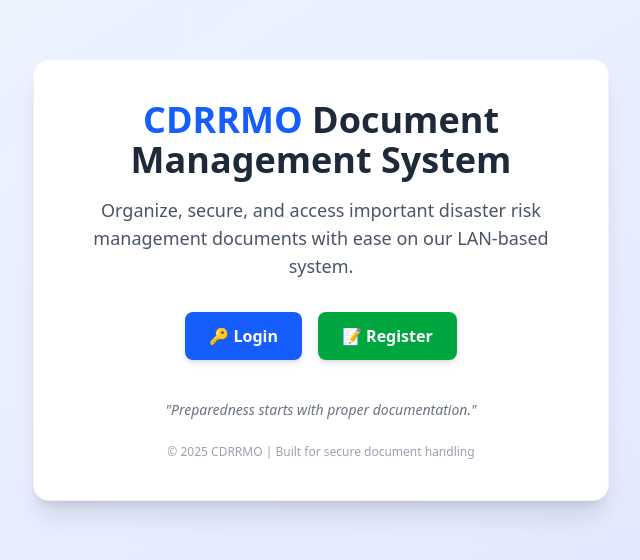
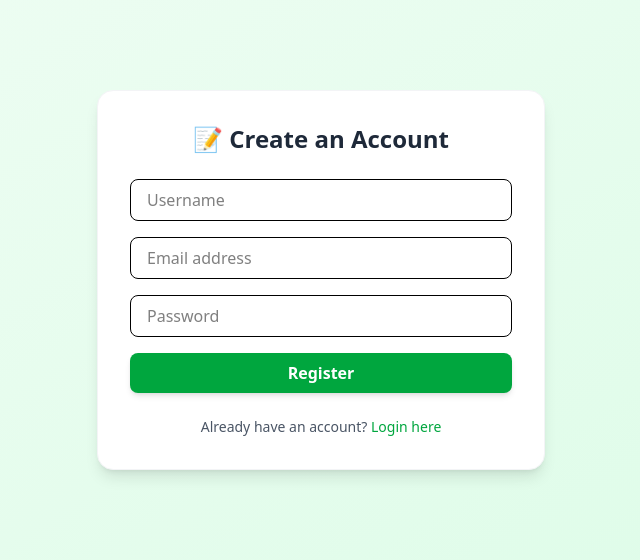
Before and after one commit to Haronzie/Cdrrmo-, a React app in the folder frontend/: page /register in a window 1280 px wide. Shown: the part 120-680 px from the top of the page, without its empty margins (319-959 px from the left). Built offline with nearby package versions, Linux system fonts and the light colour scheme; the HTML template or start-up script is replaced by a standard one.

Commit message:
Frontend pages done
Done for today APi for login,register,logout and frontend pages done

```diff
--- a/frontend/package.json
+++ b/frontend/package.json
@@ -11,8 +11,10 @@
   },
   "dependencies": {
     "@tailwindcss/vite": "^4.1.13",
+    "axios": "^1.12.2",
     "react": "^19.1.1",
-    "react-dom": "^19.1.1"
+    "react-dom": "^19.1.1",
+    "react-router-dom": "^7.9.2"
   },
   "devDependencies": {
     "@eslint/js": "^9.36.0",
--- a/frontend/src/App.tsx
+++ b/frontend/src/App.tsx
@@ -1,8 +1,20 @@
+import { BrowserRouter, Routes, Route } from "react-router-dom";
 import Home from "./pages/Home";
+import Register from "./pages/Register";
+import Login from "./pages/Login";
 
 function App() {
   return (
-    <Home />
+    <BrowserRouter>
+      <Routes>
+        {/* Homepage */}
+        <Route path="/" element={<Home />} />
+
+        {/* Auth Pages */}
+        <Route path="/register" element={<Register />} />
+        <Route path="/login" element={<Login />} />
+      </Routes>
+    </BrowserRouter>
   );
 }
 
--- /dev/null
+++ b/frontend/src/pages/Login.jsx
@@ -0,0 +1,92 @@
+import { useState } from "react";
+import { useNavigate } from "react-router-dom";
+import axios from "axios";
+
+export default function Login() {
+  const navigate = useNavigate();
+  const [formData, setFormData] = useState({
+    username: "",
+    password: "",
+  });
+  const [error, setError] = useState("");
+
+  // Handle input changes
+  const handleChange = (e) => {
+    setFormData({ ...formData, [e.target.name]: e.target.value });
+  };
+
+  // Handle form submit
+  const handleSubmit = async (e) => {
+    e.preventDefault();
+    setError("");
+
+    try {
+      const response = await axios.post(
+        "http://127.0.0.1:8000/api/auth/login/",
+        formData
+      );
+
+      // Store JWT token in localStorage
+      localStorage.setItem("access", response.data.access);
+      localStorage.setItem("refresh", response.data.refresh);
+
+      // Redirect to dashboard after login
+      navigate("/dashboard");
+    } catch (err) {
+      setError("Invalid username or password.");
+    }
+  };
+
+  return (
+    <div className="min-h-screen flex items-center justify-center bg-gradient-to-br from-blue-50 to-indigo-100">
+      <div className="bg-white shadow-lg rounded-2xl p-8 w-full max-w-md border border-gray-100">
+        <h2 className="text-2xl font-bold text-gray-800 text-center mb-6">
+          🔑 Login to CDRRMO DMS
+        </h2>
+
+        {/* Error Message */}
+        {error && (
+          <div className="mb-4 text-red-600 text-sm text-center">{error}</div>
+        )}
+
+        {/* Login Form */}
+        <form onSubmit={handleSubmit} className="space-y-4">
+          <input
+            type="text"
+            name="username"
+            placeholder="Username"
+            value={formData.username}
+            onChange={handleChange}
+            className="w-full px-4 py-2 border rounded-lg focus:ring-2 focus:ring-blue-400 outline-none"
+            required
+          />
+
+          <input
+            type="password"
+            name="password"
+            placeholder="Password"
+            value={formData.password}
+            onChange={handleChange}
+            className="w-full px-4 py-2 border rounded-lg focus:ring-2 focus:ring-blue-400 outline-none"
+            required
+          />
+
+          <button
+            type="submit"
+            className="w-full bg-blue-600 text-white py-2 rounded-lg font-semibold shadow-md hover:bg-blue-700 hover:scale-105 transform transition duration-300"
+          >
+            Login
+          </button>
+        </form>
+
+        {/* Footer */}
+        <p className="mt-6 text-center text-sm text-gray-600">
+          Don’t have an account?{" "}
+          <a href="/register" className="text-blue-600 hover:underline">
+            Register here
+          </a>
+        </p>
+      </div>
+    </div>
+  );
+}
--- /dev/null
+++ b/frontend/src/pages/Register.jsx
@@ -0,0 +1,104 @@
+import { useState } from "react";
+import { useNavigate } from "react-router-dom";
+import api from "../utils/api"; // ✅ use centralized api.ts
+
+import axios from "axios";
+
+export default function Register() {
+  const navigate = useNavigate();
+  const [formData, setFormData] = useState({
+    username: "",
+    email: "",
+    password: "",
+  });
+  const [error, setError] = useState("");
+  const [success, setSuccess] = useState("");
+
+  // Handle input changes
+  const handleChange = (e) => {
+    setFormData({ ...formData, [e.target.name]: e.target.value });
+  };
+
+  // Handle form submit
+  const handleSubmit = async (e) => {
+    e.preventDefault();
+    setError("");
+    setSuccess("");
+
+    try {
+       await api.post("auth/register/", formData);
+      setSuccess("Account created successfully! Redirecting to login...");
+      setTimeout(() => navigate("/login"), 2000); // redirect after 2s
+    } catch (err) {
+      setError("Failed to register. Please check your input.");
+    }
+  };
+
+  return (
+    <div className="min-h-screen flex items-center justify-center bg-gradient-to-br from-green-50 to-green-100">
+      <div className="bg-white shadow-lg rounded-2xl p-8 w-full max-w-md border border-gray-100">
+        <h2 className="text-2xl font-bold text-gray-800 text-center mb-6">
+          📝 Create an Account
+        </h2>
+
+        {/* Error / Success Messages */}
+        {error && (
+          <div className="mb-4 text-red-600 text-sm text-center">{error}</div>
+        )}
+        {success && (
+          <div className="mb-4 text-green-600 text-sm text-center">
+            {success}
+          </div>
+        )}
+
+        {/* Form */}
+        <form onSubmit={handleSubmit} className="space-y-4">
+          <input
+            type="text"
+            name="username"
+            placeholder="Username"
+            value={formData.username}
+            onChange={handleChange}
+            className="w-full px-4 py-2 border rounded-lg focus:ring-2 focus:ring-green-400 outline-none"
+            required
+          />
+
+          <input
+            type="email"
+            name="email"
+            placeholder="Email address"
+            value={formData.email}
+            onChange={handleChange}
+            className="w-full px-4 py-2 border rounded-lg focus:ring-2 focus:ring-green-400 outline-none"
+            required
+          />
+
+          <input
+            type="password"
+            name="password"
+            placeholder="Password"
+            value={formData.password}
+            onChange={handleChange}
+            className="w-full px-4 py-2 border rounded-lg focus:ring-2 focus:ring-green-400 outline-none"
+            required
+          />
+
+          <button
+            type="submit"
+            className="w-full bg-green-600 text-white py-2 rounded-lg font-semibold shadow-md hover:bg-green-700 hover:scale-105 transform transition duration-300"
+          >
+            Register
+          </button>
+        </form>
+
+        {/* Footer */}
+        <p className="mt-6 text-center text-sm text-gray-600">
+          Already have an account?{" "}
+          <a href="/login" className="text-green-600 hover:underline">
+            Login here
+          </a>
+        </p>
+      </div>
+    </div>
+  );
+}
--- /dev/null
+++ b/frontend/src/utils/api.ts
@@ -0,0 +1,21 @@
+import axios from "axios";
+import type { AxiosInstance, AxiosRequestConfig } from "axios";
+
+// Create axios instance
+const api: AxiosInstance = axios.create({
+  baseURL: import.meta.env.VITE_API_URL, // pulled from Vite .env
+  headers: {
+    "Content-Type": "application/json",
+  },
+});
+
+// Attach token automatically if present
+api.interceptors.request.use((config: AxiosRequestConfig) => {
+  const token = localStorage.getItem("access");
+  if (token && config.headers) {
+    config.headers.Authorization = `Bearer ${token}`;
+  }
+  return config;
+});
+
+export default api;
```
Also changed, not shown: 2 other files (tests, documents, lock files or other folders).
